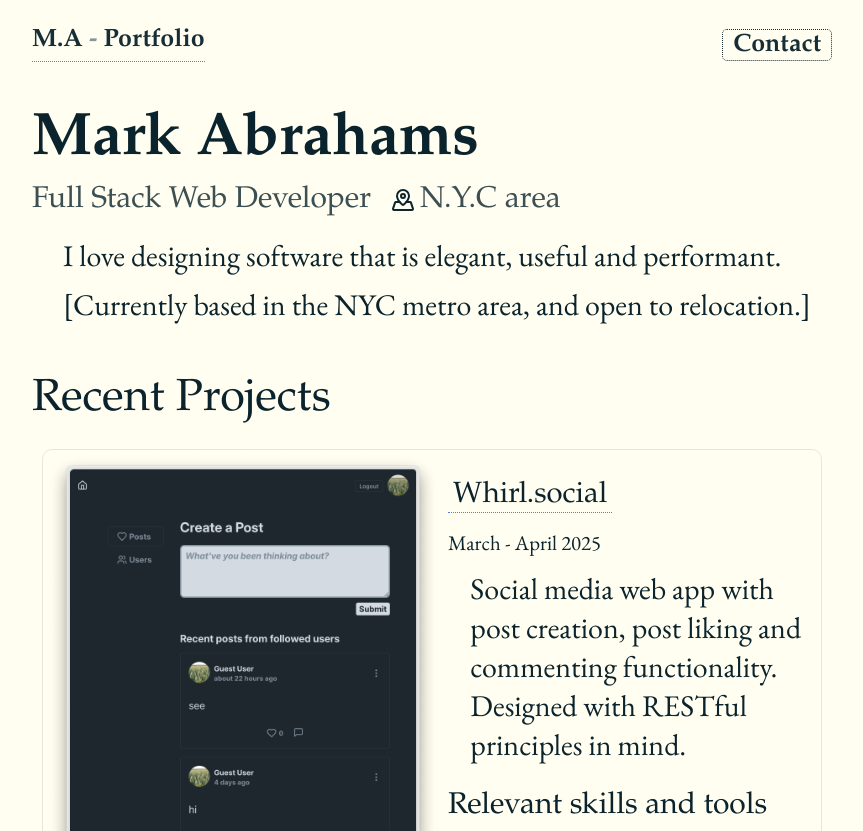
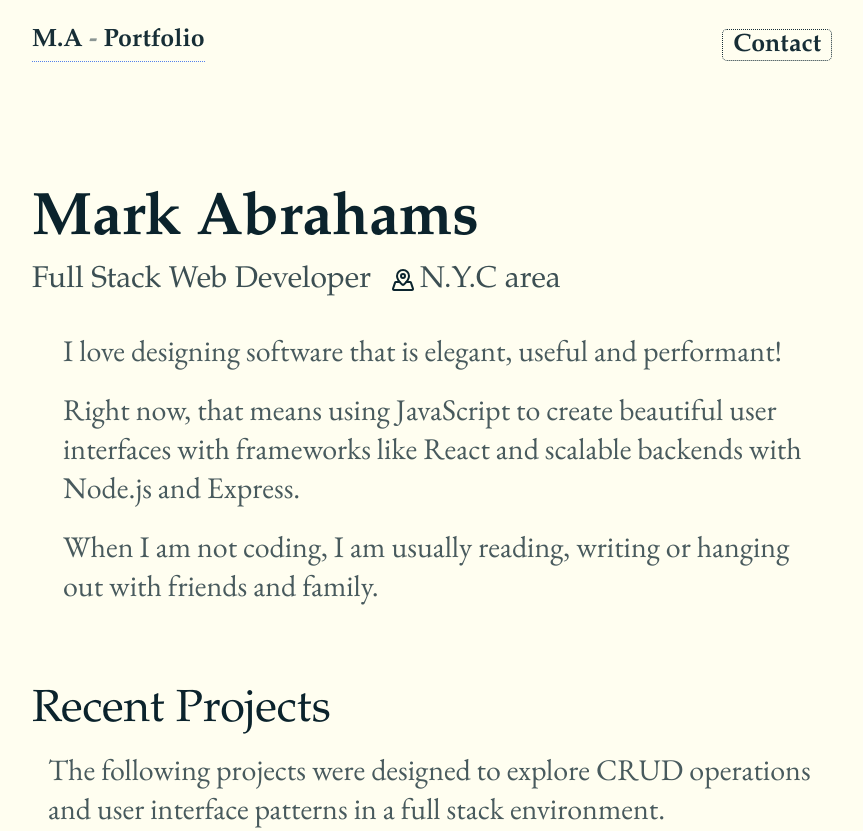
Before and after one commit to NewRedRoses/portfolio, a plain HTML site: page index.html in a window 1280 px wide. Shown: the top 831 px of the page, without its empty margins (208-1071 px from the left). Drawn offline with Linux system fonts and the light colour scheme.

Commit message:
Add touch ups for better readability and user experience

```diff
--- a/index.html
+++ b/index.html
@@ -37,15 +37,25 @@
         </div>
         <p class="intro-about-me">
           <span>
-            I love designing software that is elegant, useful and performant.
+            I love designing software that is elegant, useful and performant!
           </span>
           <span>
-            [Currently based in the NYC metro area, and open to relocation.]
+            Right now, that means using JavaScript to create beautiful user
+            interfaces with frameworks like React and scalable backends with
+            Node.js and Express.
           </span>
+          <span
+            >When I am not coding, I am usually reading, writing or hanging out
+            with friends and family.</span
+          >
         </p>
       </div>
       <div class="recent-works-container">
         <h2 class="recent-works-title" id="works">Recent Projects</h2>
+        <p class="recent-works-description">
+          The following projects were designed to explore CRUD operations and
+          user interface patterns in a full stack environment.
+        </p>
         <div class="projects">
           <div class="project">
             <div class="project-left">
@@ -61,9 +71,8 @@
               </a>
               <div class="project-date">March - April 2025</div>
               <p class="project-description">
-                Social media web app with post creation, post liking and
-                commenting functionality. Designed with RESTful principles in
-                mind.
+                Social media web app with post interaction commenting
+                functionality. Designed with RESTful principles in mind.
               </p>
               <div class="project-skills">
                 <h4>Relevant skills and tools</h4>
@@ -357,7 +366,7 @@
               <li class="skill-item">Test-Driven Development</li>
               <li class="skill-item">Unit Testing</li>
               <li class="skill-item">Acceptance Testing</li>
-              <li class="skill-item">SCRUM / Agile Development</li>
+              <li class="skill-item">SCRUM</li>
               <li class="skill-item">Linux</li>
               <li class="skill-item">Git</li>
               <li class="skill-item">CLI Tools</li>
@@ -387,7 +396,7 @@
               <img src="./assets/github.svg" class="icon" alt="mail icon" />
               Github</a
             >
-            <a href="www.linkedin.com/in/markabrahams16" class="link-btn">
+            <a href="https://linkedin.com/in/markabrahams16" class="link-btn">
               <img src="./assets/linkedin.svg" class="icon" alt="mail icon" />
               Linkedin</a
             >
--- a/styles.css
+++ b/styles.css
@@ -7,7 +7,6 @@
   --text-color: #0b232c;
   --bg-color: #fffef0;
   --accent-color: #4b7bec;
-  /* --bg-color: #fff; */
 }
 body {
   background-color: var(--bg-color);
@@ -37,7 +36,6 @@ h2,
 h3,
 h4 {
   margin: 0px;
-  /* font-weight: bold; */
 }
 h1 {
   font-weight: 600;
@@ -56,7 +54,6 @@ h4 {
   margin: 15px 0;
 }
 a {
-  /* font-size: clamp(1rem, 3vw, 1.3rem); */
   font-size: clamp(1.25rem, 0.577vw + 1.101rem, 1.563rem);
   line-height: clamp(1.875rem, 0.289vw + 1.8rem, 2.031rem);
   text-decoration: none;
@@ -74,7 +71,7 @@ p {
   display: flex;
   flex-direction: column;
   padding-top: 20px;
-  gap: 20px;
+  gap: 50px;
 }
 
 .header-container {
@@ -91,7 +88,6 @@ p {
 .header-left {
   font-weight: 600;
   border-bottom: 1.5px dotted var(--accent-color);
-  /* rgba(11, 35, 44, 0.9); */
 }
 .header-left-div {
   width: 10px;
@@ -111,11 +107,15 @@ p {
 .project-btns a:hover {
   cursor: pointer;
 }
+.intro-container {
+  margin-top: 10%;
+}
 .intro-about-me {
   display: flex;
   flex-direction: column;
+  padding-top: 15px;
   padding-left: 15px;
-  gap: 10px;
+  gap: 20px;
 }
 
 .intro-title {
@@ -139,7 +139,6 @@ p {
 .project-date {
   font-size: 1.3rem;
   width: fit-content;
-  /* margin: 5px; */
 }
 .project,
 .link-btn {
@@ -148,11 +147,10 @@ p {
 .project {
   border-radius: 10px;
   display: flex;
-  /* gap: 30px; */
 }
 .project-left {
   flex: 1;
-  /* display: flex; */
+  margin-top: 20px;
 }
 .project-img {
   max-width: 400px;
@@ -163,7 +161,6 @@ p {
   flex-direction: column;
   padding: 20px 5px;
   width: fit-content;
-  /* overflow: scroll; */
 }
 .project-right a {
   width: fit-content;
@@ -400,6 +397,12 @@ ul.nested-list-dump {
   border: 1.5px solid rgba(11, 35, 44, 0.5);
 }
 
+.recent-works-description,
+.project-description,
+.intro-about-me {
+  color: rgba(11, 35, 44, 0.75);
+}
+
 @media (max-width: 800px) {
   body {
     margin: 20px;
@@ -412,6 +415,10 @@ ul.nested-list-dump {
   .project {
     flex-direction: column;
   }
+  .project-left {
+    display: flex;
+    justify-content: center;
+  }
   .project-right {
     padding: 5px 20px;
   }
@@ -422,9 +429,6 @@ ul.nested-list-dump {
   .contact-container,
   .contact-me-btns {
     flex-wrap: wrap;
-  }
-  .contact-right {
-    padding: 0px 10px;
   }
   .contact-description {
     max-width: 300px;
```
